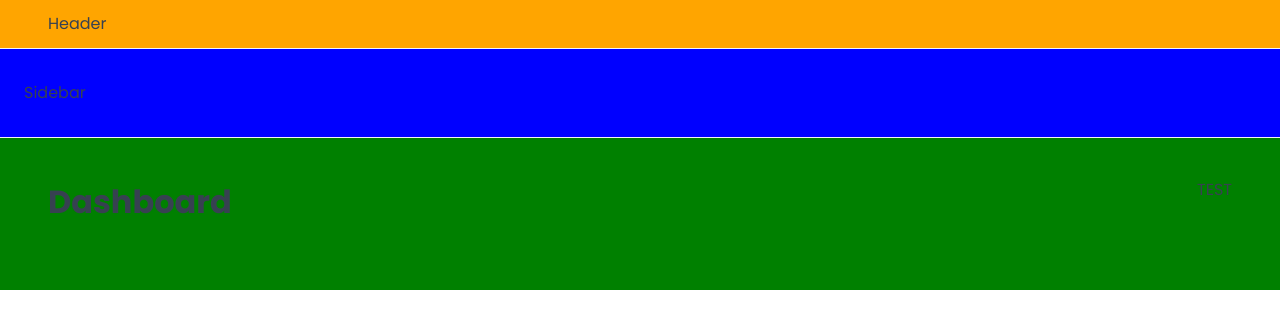
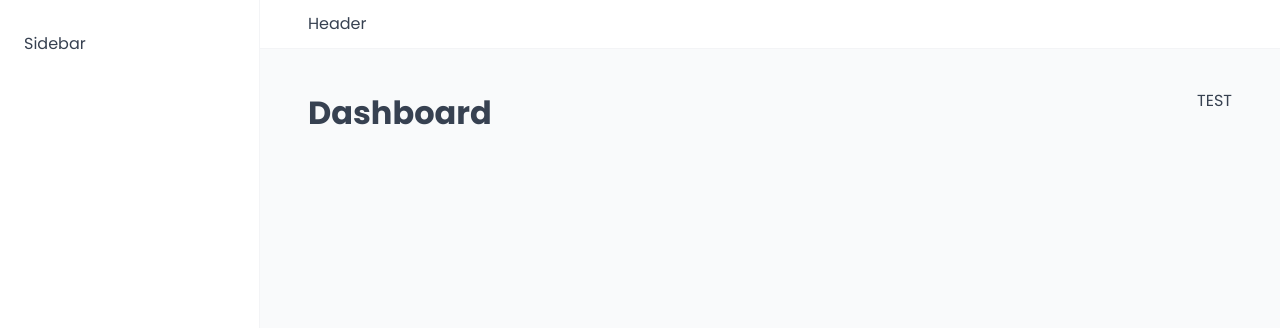
Before and after one commit to biancavlz/inn-sight, a React (Vite) app: page /dashboard in a window 1280 px wide. Shown: the top 328 px of the page. Built offline with nearby package versions, Linux system fonts and the light colour scheme; a web font is replaced by a local one.

Commit message:
Add styles to sidebar, header and applayout

```diff
--- a/src/ui/AppLayout.jsx
+++ b/src/ui/AppLayout.jsx
@@ -4,19 +4,26 @@
 import styled from "styled-components";
 
 const Main = styled.main`
-  background-color: green;
+  background-color: var(--color-grey-50);
   padding: 4rem 4.8rem 6.4rem;
+`;
+
+const StyledAppLayout = styled.div`
+  display: grid;
+  grid-template-columns: 26rem 1fr;
+  grid-template-rows: auto 1fr;
+  height: 100vh;
 `;
 
 function AppLayout() {
   return (
-    <div>
+    <StyledAppLayout>
       <Header />
       <Sidebar />
       <Main>
         <Outlet />
       </Main>
-    </div>
+    </StyledAppLayout>
   );
 }
 
--- a/src/ui/Header.jsx
+++ b/src/ui/Header.jsx
@@ -2,7 +2,7 @@
 
 function Header() {
   const StyledHeader = styled.header`
-    background-color: orange;
+    background-color: var(--color-grey-0);
     padding: 1.2rem 4.8rem;
     border-bottom: 1px solid var(--color-grey-100);
   `;
--- a/src/ui/Sidebar.jsx
+++ b/src/ui/Sidebar.jsx
@@ -1,9 +1,11 @@
 import styled from "styled-components";
 
 const StyledSidebar = styled.aside`
-  background-color: blue;
+  background-color: var(--color-grey-0);
   padding: 3.2rem 2.4rem;
-  border-bottom: 1px solid var(--color-grey-100);
+  border-right: 1px solid var(--color-grey-100);
+
+  grid-row: 1/-1;
 `;
 
 function Sidebar() {
```
